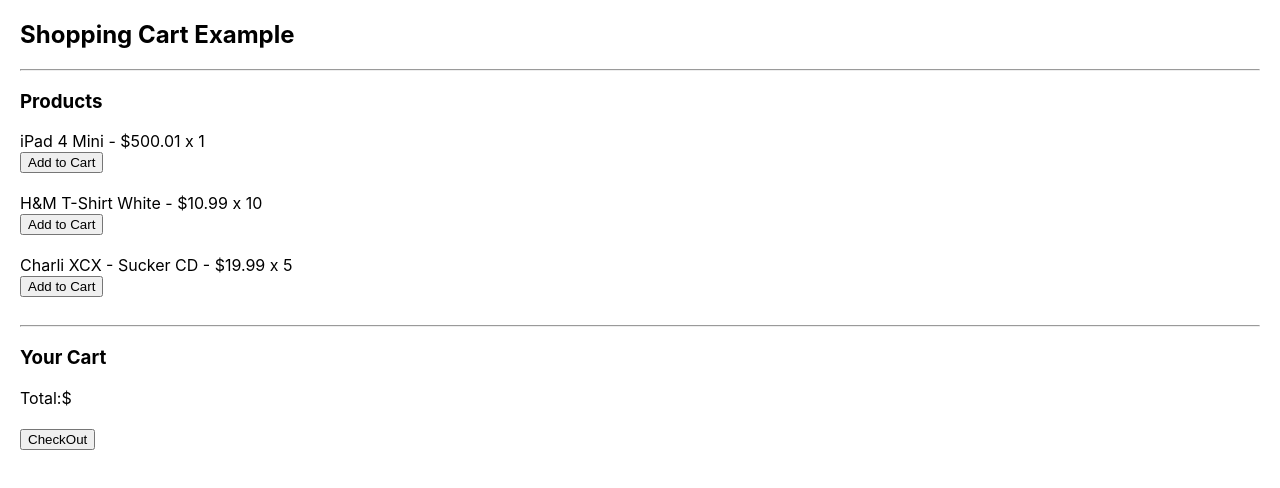
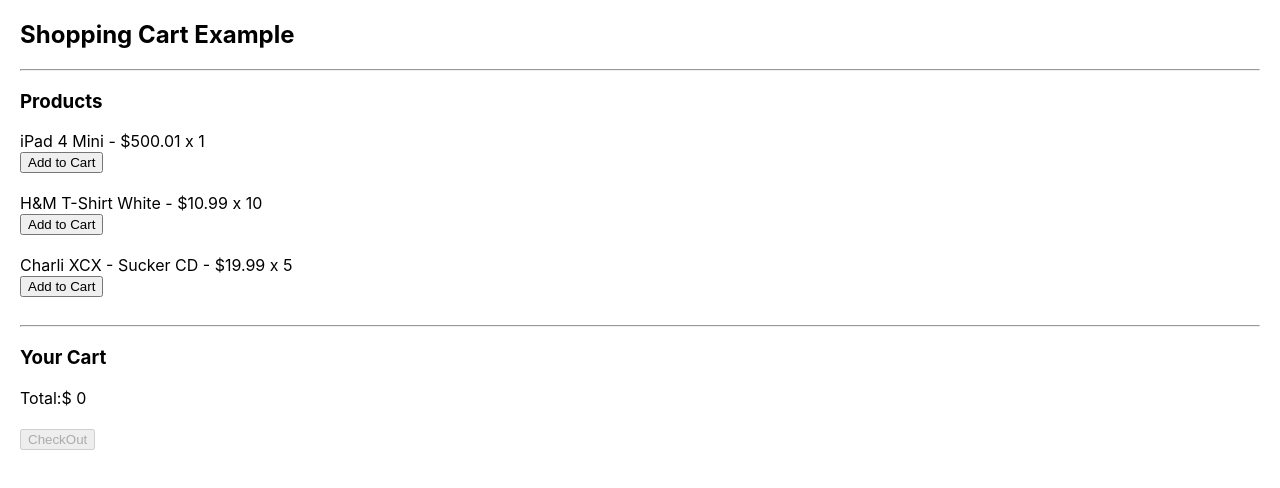
Before and after one commit to devgroves/reduxemapleinjotai, a React (Create React App) app: page / in a window 1280 px wide. Shown: the top 488 px of the page. Built offline with nearby package versions, Linux system fonts and the light colour scheme.

Commit message:
Cart Component and func added

```diff
--- a/src/Components/Home.jsx
+++ b/src/Components/Home.jsx
@@ -1,10 +1,11 @@
-import React from "react";
+import React, { useEffect } from "react";
 import { atom, useAtom } from "jotai";
 import Product from "./Product";
 import Cart from "./Cart";
 
 export const productAtom = atom(Product);
 export const priceAtom = atom(Cart);
+export const totalAtom = atom(0);
 
 export default function Home() {
   return (
@@ -30,7 +31,6 @@
     addProduct(val);
   };
   function addProduct(val) {
-    console.log("val", val);
     const data = price;
     data.forEach((res, i) => {
       if (res.title === val.title && res.price === val.price) {
@@ -61,7 +61,13 @@
 
 const Container = () => {
   const [cart, setCart] = useAtom(priceAtom);
-  console.log("cart", cart);
+  const [total, setTotal] = useAtom(totalAtom);
+  useEffect(() => {
+    cart.forEach((val) => {
+      const count = val.quantity * val.price;
+      setTotal(total + count);
+    });
+  });
   return (
     <>
       <h3>Your Cart</h3>
@@ -69,10 +75,17 @@
         cart.map((val) => (
           <div key={val.id}>{val.quantity !== 0 ? `${val.title} - ${val.price} x ${val.quantity}` : null}</div>
         ))}
-      Total:$
+      Total:$ {total}
       <br />
       <br />
-      <button>CheckOut</button>
+      <button
+        disabled={total === 0}
+        onClick={() => {
+          setCart(Cart);
+        }}
+      >
+        CheckOut
+      </button>
     </>
   );
 };
```
